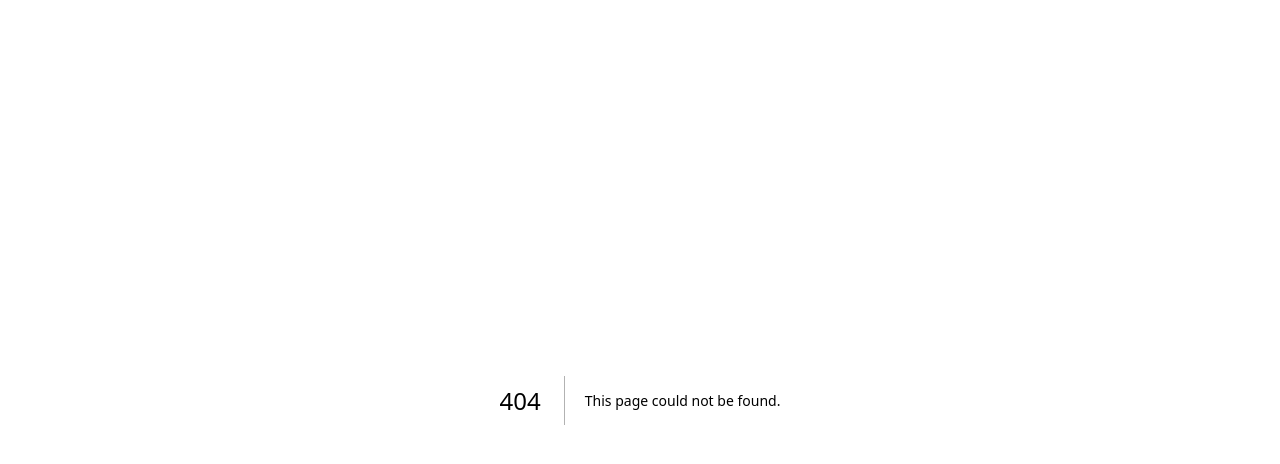
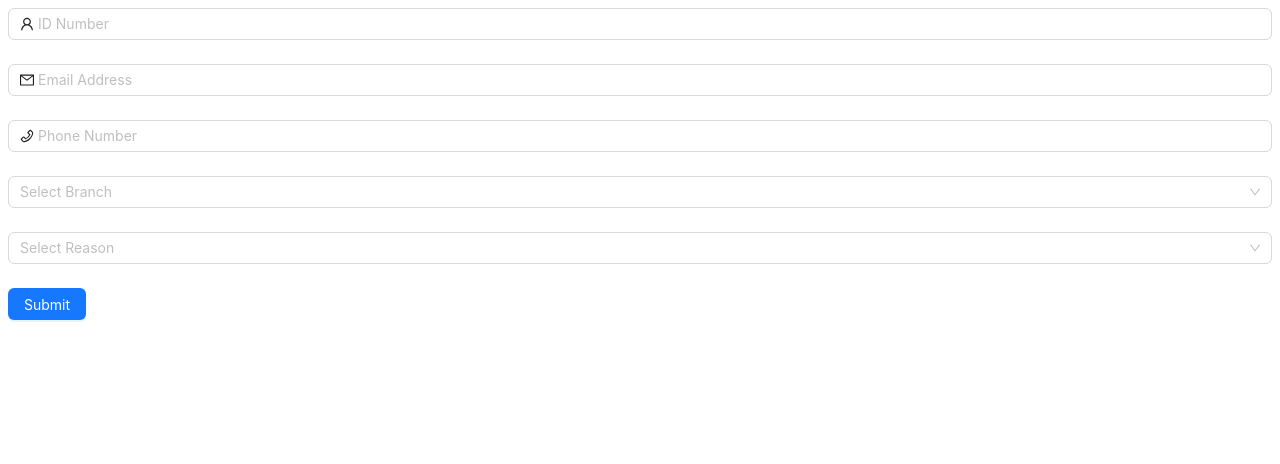
Before and after one commit to ZamaDhlamini/linkify, a Next.js app: page /Booking in a window 1280 px wide. Before the commit this address had no page. Shown: the top 464 px of the page. Built offline with nearby package versions, Linux system fonts and the light colour scheme.

Commit message:
ready to test the booking i just wrote

```diff
--- a/components/Booking/index.tsx
+++ b/components/Booking/index.tsx
@@ -0,0 +1,81 @@
+import { Form, Input, Select, Button } from 'antd';
+import { UserOutlined, MailOutlined, PhoneOutlined } from '@ant-design/icons';
+import type { DatePickerProps } from 'antd';
+import styles from './Booking.module.css';
+
+const { Option } = Select;
+
+const branches = ['Branch 1', 'Branch 2', 'Branch 3']; //should be replaced with backend api
+
+const reasons = ['Reason 1', 'Reason 2', 'Reason 3']; //should be replaced with backed api
+
+const onChange: DatePickerProps['onChange'] = (date, dateString) => {
+    console.log(date, dateString);
+  };
+
+
+const Booking: React.FC = () => {
+  const onFinish = (values: any) => {
+    console.log('Form values:', values);
+    // Here you can handle the form submission and any further actions
+  };
+
+  return (
+    <Form onFinish={onFinish} className={styles.container}>
+      <Form.Item
+        name="userId"
+        rules={[{ required: true, message: 'Please input your ID number!' }]}
+      >
+        <Input prefix={<UserOutlined />} placeholder="ID Number" />
+      </Form.Item>
+
+      <Form.Item
+        name="email"
+        rules={[{ required: true, message: 'Please input your email!' }]}
+      >
+        <Input prefix={<MailOutlined />} placeholder="Email Address" />
+      </Form.Item>
+
+      <Form.Item
+        name="number"
+        rules={[{ required: true, message: 'Please input your phone number!' }]}
+      >
+        <Input prefix={<PhoneOutlined />} placeholder="Phone Number" />
+      </Form.Item>
+
+      <Form.Item
+        name="branch"
+        rules={[{ required: true, message: 'Please select a branch!' }]}
+      >
+        <Select placeholder="Select Branch" className={styles.dropdown1}>
+          {branches.map((branch, index) => (
+            <Option key={index} value={branch}>
+              {branch}
+            </Option>
+          ))}
+        </Select>
+      </Form.Item>
+
+      <Form.Item
+        name="reason"
+        rules={[{ required: true, message: 'Please select a reason!' }]}
+      >
+        <Select placeholder="Select Reason" className={styles.dropdown2}>
+          {reasons.map((reason, index) => (
+            <Option key={index} value={reason}>
+              {reason}
+            </Option>
+          ))}
+        </Select>
+      </Form.Item>
+
+      <Form.Item>
+        <Button type="primary" htmlType="submit">
+          Submit
+        </Button>
+      </Form.Item>
+    </Form>
+  );
+};
+
+export default Booking;
--- /dev/null
+++ b/pages/Booking/index.tsx
@@ -0,0 +1,9 @@
+import Booking from "../../components/Booking";
+
+const BookingPage = () => {
+    return(
+       <Booking/>
+    )
+}
+
+export default BookingPage;
```
